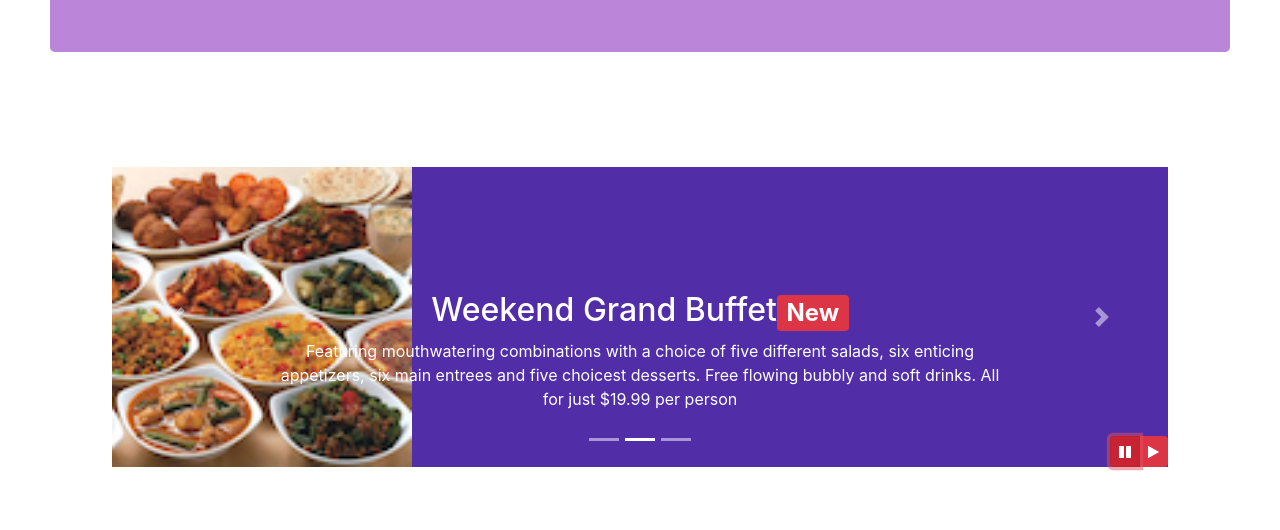
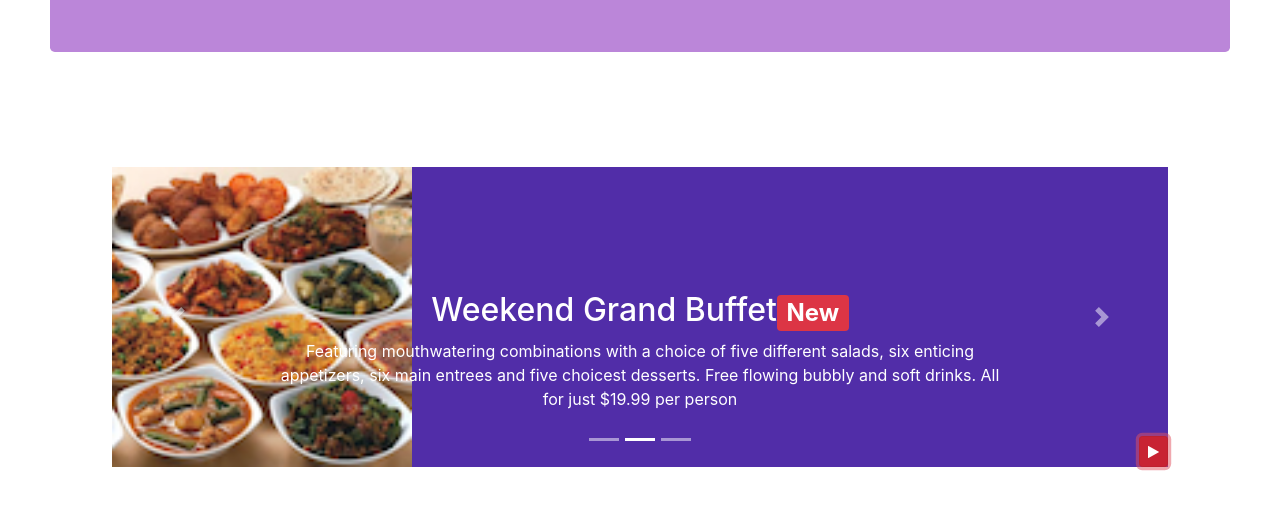
Before and after one commit to ranasanyam/prac, a website: page index.html in a window 1280 px wide. Both pictures are taken after a click on the button 1125 px from the left and 721 px from the top of the page. Shown: the part 270-800 px from the top of the page. Drawn offline with nearby package versions, Linux system fonts and the light colour scheme.

Commit message:
single button added

```diff
--- a/index.html
+++ b/index.html
@@ -205,14 +205,10 @@
                 <a href="#mycarousel" role="button" class="carousel-control-next" data-slide="next">
                     <span class="carousel-control-next-icon"></span>
                 </a>
-                <div class="btn-group" id="carouselButton">
-                    <button class="btn btn-danger btn-sm" id="carousel-pause">
-                        <span class="fa fa-pause"></span>
-                    </button>
-                    <button class="btn btn-danger btn-sm" id="carousel-play">
-                        <span class="fa fa-play"></span>
-                    </button>
-                </div>
+                <button class="btn btn-danger btn-sm" id="carouselButton">
+                    <span id="carousel-button-icon" class="fa fa-pause"></span>
+                </button>
+
             </div>
         </div>
         <!--
@@ -422,11 +418,17 @@
     <script>
         $(document).ready(function(){
             $("#mycarousel").carousel({interval:2000});
-            $("#carousel-pause").click(function(){
-                $('#mycarousel').carousel("pause");
-            });
-            $("#carousel-play").click(function(){
-                $("#mycarousel").carousel('cycle');
+            $("#carouselButton").click(function(){
+                if($("#carouselButton").children("span").hasClass('fa-pause')){
+                    $("#mycarousel").carousel("pause");
+                    $("#carouselButton").children("span").removeClass("fa-pause");
+                    $("#carouselButton").children("span").addClass("fa-play");
+                }
+                else if($("#carouselButton").children("span").hasClass("fa-play")){
+                    $("#mycarousel").carousel('cycle');
+                    $("#carouselButton").children("span").removeClass("fa-play");
+                    $("#carouselButton").children("span").addClass("fa-pause");
+                }
             });
         });
     </script>
```
